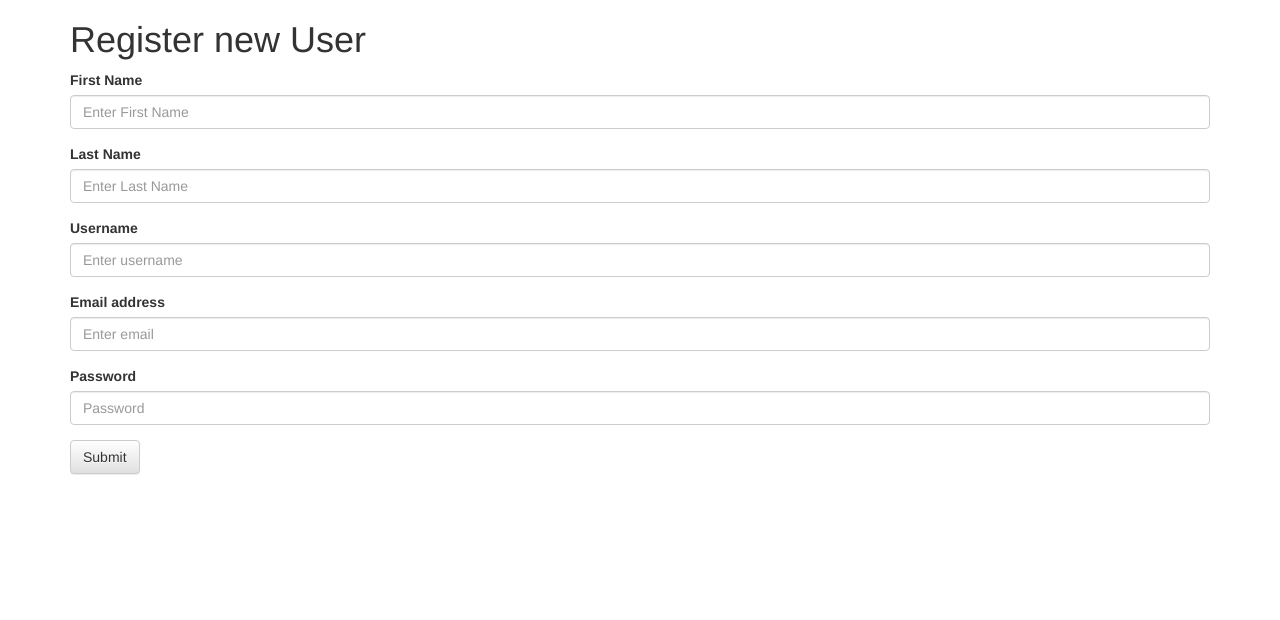
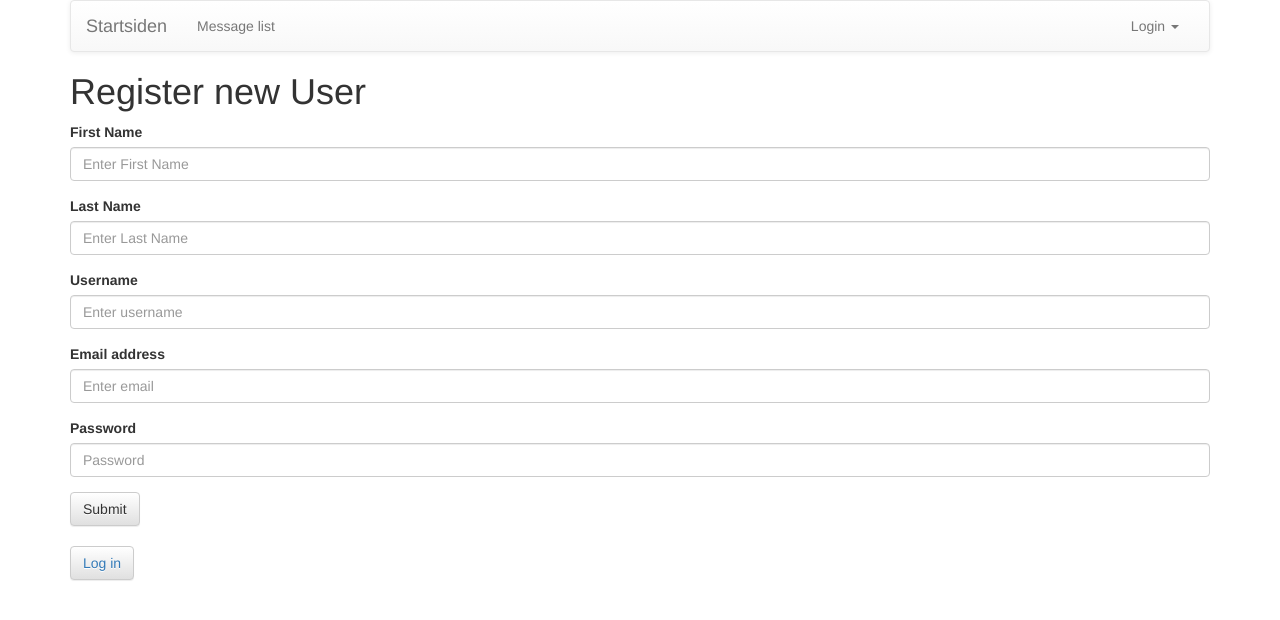
Before and after one commit to dhruvbp/kwittr, a Django app: page /useraccounts/register in a window 1280 px wide. Shown: the top 620 px of the page. Run offline with Django 3.2, Linux system fonts and the light colour scheme; some libraries are stand-ins or nearby versions.

Commit message:
Lagt til navbar slik at alle sidene har like navbar, Lagt til login knapp slik at man kan logge seg inn etter registrert seg

```diff
--- a/kwittr/useraccounts/templates/useraccounts/register.html
+++ b/kwittr/useraccounts/templates/useraccounts/register.html
@@ -1,8 +1,54 @@
 {% extends 'useraccounts/base.html' %}
 {% block container %}
+<nav class="navbar navbar-default" role="navigation">
+      <div class="container-fluid">
+        <!-- Brand and toggle get grouped for better mobile display -->
+        <div class="navbar-header">
+          <button type="button" class="navbar-toggle collapsed" data-toggle="collapse" data-target="#bs-example-navbar-collapse-1">
+            <span class="sr-only">Toggle navigation</span>
+            <span class="icon-bar"></span>
+            <span class="icon-bar"></span>
+            <span class="icon-bar"></span>
+          </button>
+          <a class="navbar-brand" href="{% url 'frontpage' %}">Startsiden</a>
+        </div>
+
+        <!-- Collect the nav links, forms, and other content for toggling -->
+        <div class="collapse navbar-collapse" id="bs-example-navbar-collapse-1">
+          <ul class="nav navbar-nav">
+            <li class="{% block message_listing_is_active %}{% endblock%}">
+              <a href="{% url 'message_listing' %}">Message list</a>
+            </li>
+          </ul>
+          <ul class="nav navbar-nav navbar-right">
+            {% if user.is_anonymous %}
+                <li class="dropdown">
+                  <a href="#" class="dropdown-toggle" data-toggle="dropdown">Login <span class="caret"></span></a>
+                  <ul class="dropdown-menu" role="menu">
+                    <li><a href="{% url 'user_login' %}">Sign in</a></li>
+                  </ul>
+                </li>
+            {% else %}
+                <li class="dropdown">
+                  <a href="#" class="dropdown-toggle" data-toggle="dropdown">{{ user.username }} <span class="caret"></span></a>
+                  <ul class="dropdown-menu" role="menu">
+                    <li><a href="#">Edit profile</a></li>
+                    <li class="divider"></li>
+                    <li><a href="{% url 'user_logout' %}">Logout</a></li>
+
+                  </ul>
+                </li>
+            {% endif %}
+          </ul>
+        </div><!-- /.navbar-collapse -->
+      </div><!-- /.container-fluid -->
+    </nav>
+
 <h1>Register new User</h1>
-{% if username_allready_exist %}
+{% if username_already_exist %}
     <div class="alert alert-danger" role="alert">Username already in use</div>
+{% elif email_already_exist %}
+<div class="alert alert-danger" role="alert">Email already exist</div>
 {% elif user_saved_successfully %}
 <div class="alert alert-success">User successfully created</div>
 {% endif %}
@@ -27,6 +73,11 @@
             <label for="inputPassword">Password</label>
             <input type="password" name="password" id="inputPassword" class="form-control" placeholder="Password">
         </div>
-      <button type="submit" class="btn btn-default">Submit</button>
+  <button type="submit" class="btn btn-default">Submit</button>
+
 </form>
+<br>
+<button class="btn btn-default">
+      <a href="{% url 'user_login' %}">Log in</a>
+  </button>
 {% endblock %}
```
